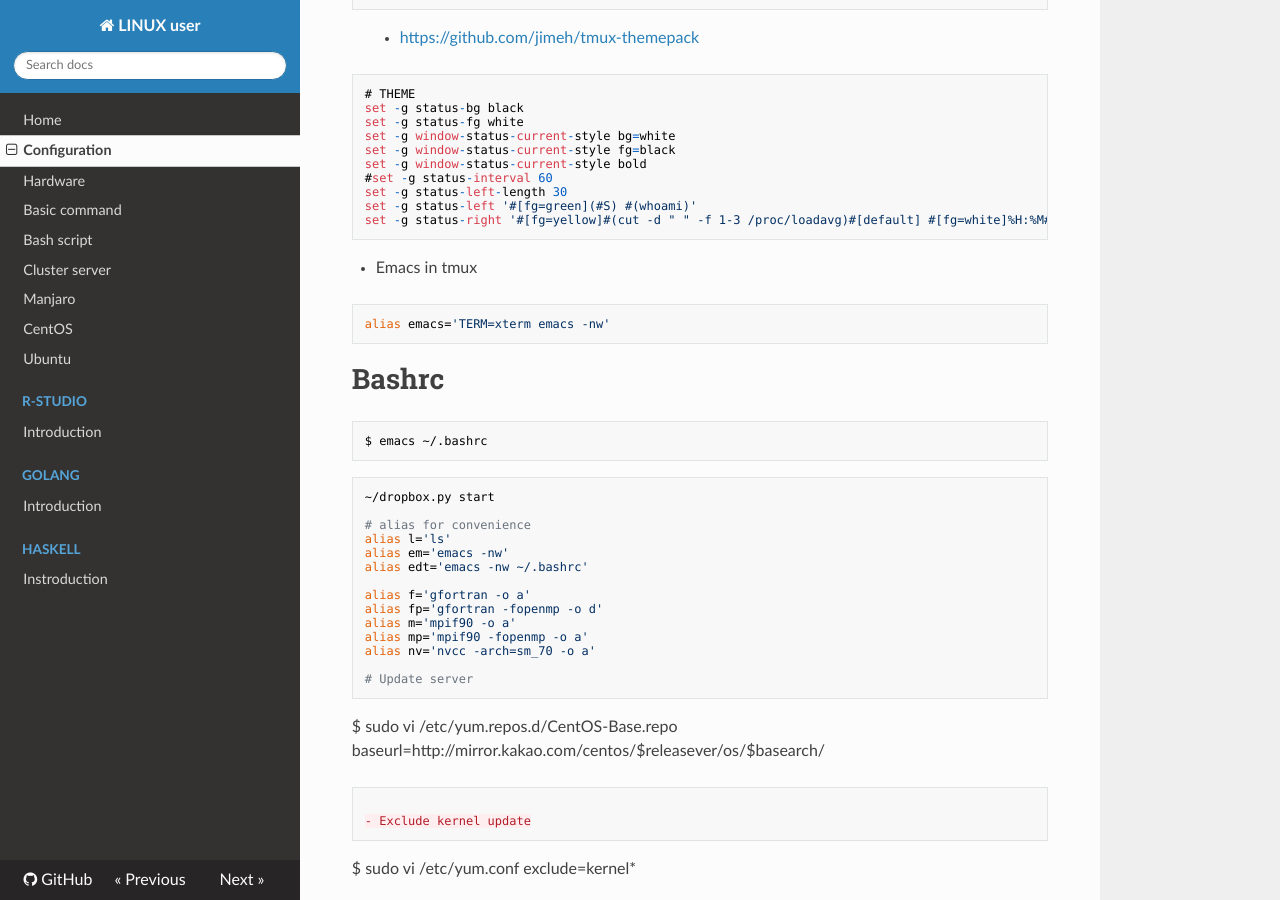
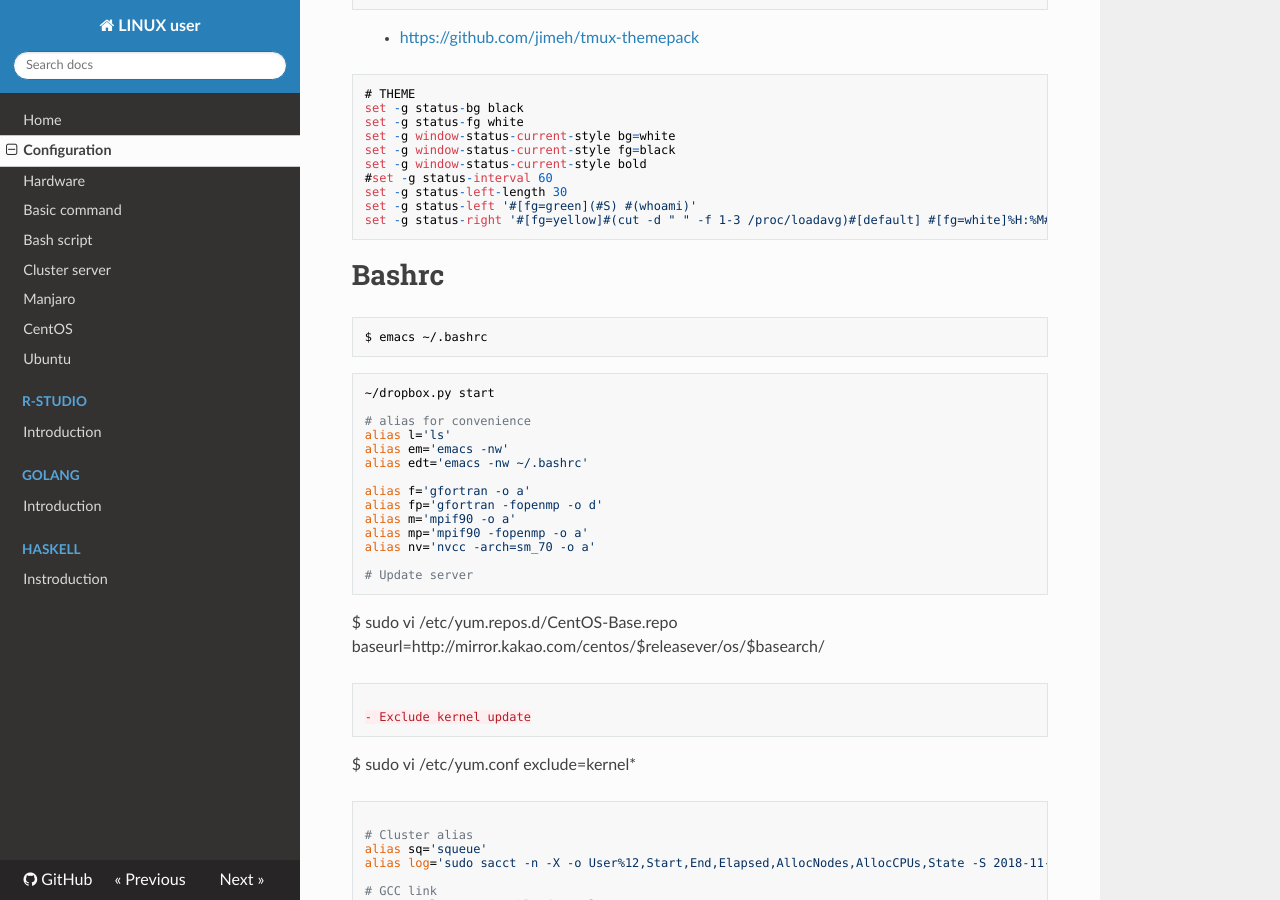
Before and after one commit to WonyoungCho/LINUX, an MkDocs documentation site: the page built from docs/config.md, in a window 1280 px wide and 900 px high, scrolled down 844 px. Built offline with MkDocs 1.6.1, drawn with Linux system fonts in a browser that asks for light colours; nearby versions of some CDN libraries; old or Windows-style settings are respelled for this version of MkDocs.

Commit message:
Update config.md

````diff
--- a/docs/config.md
+++ b/docs/config.md
@@ -52,11 +52,6 @@ set -g window-status-current-style bold
 set -g status-left-length 30
 set -g status-left '#[fg=green](#S) #(whoami)'
 set -g status-right '#[fg=yellow]#(cut -d " " -f 1-3 /proc/loadavg)#[default] #[fg=white]%H:%M#[default]'
-```
-
-- Emacs in tmux
-```
-alias emacs='TERM=xterm emacs -nw'
 ```
 
 # Bashrc
````
